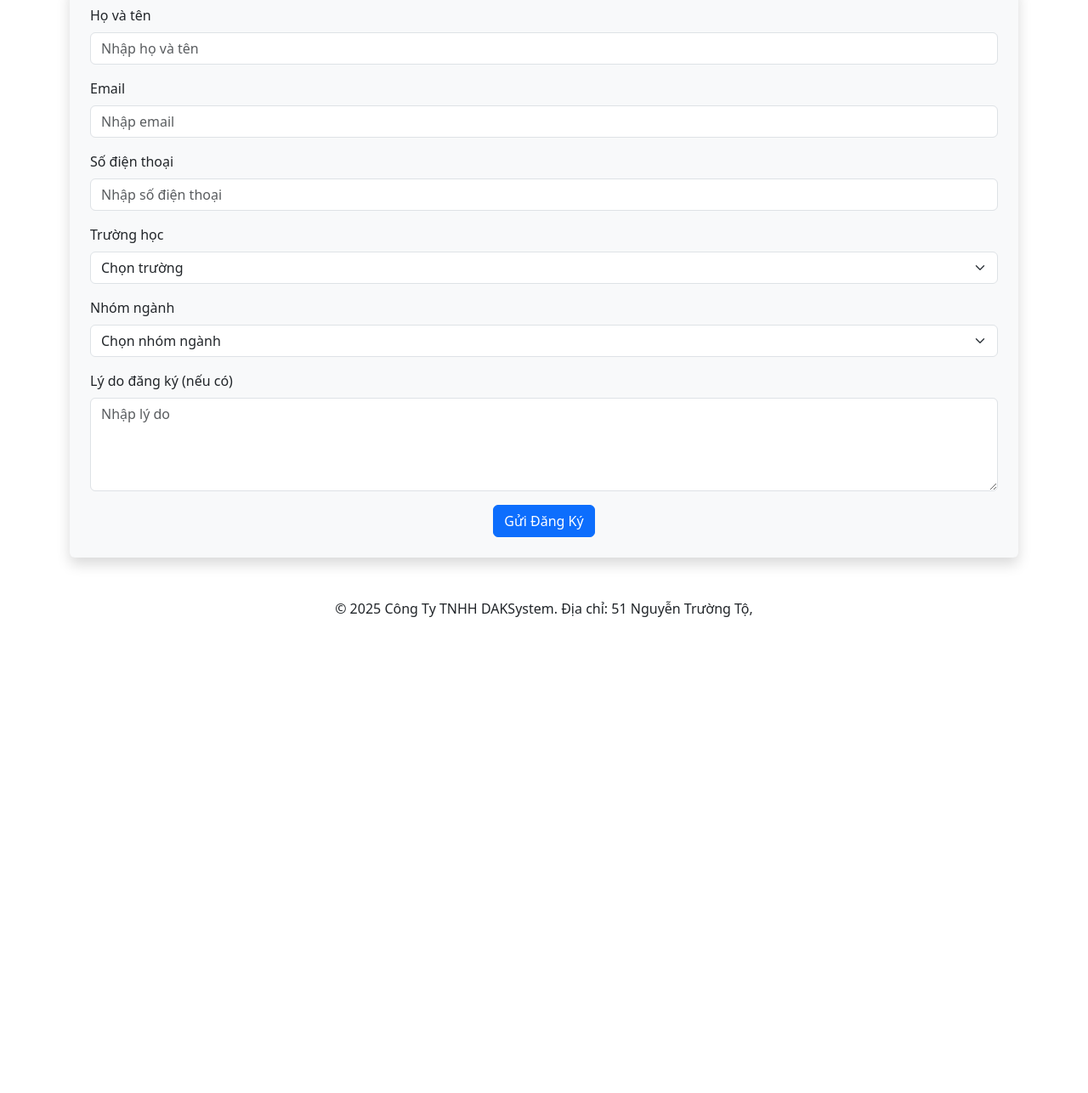
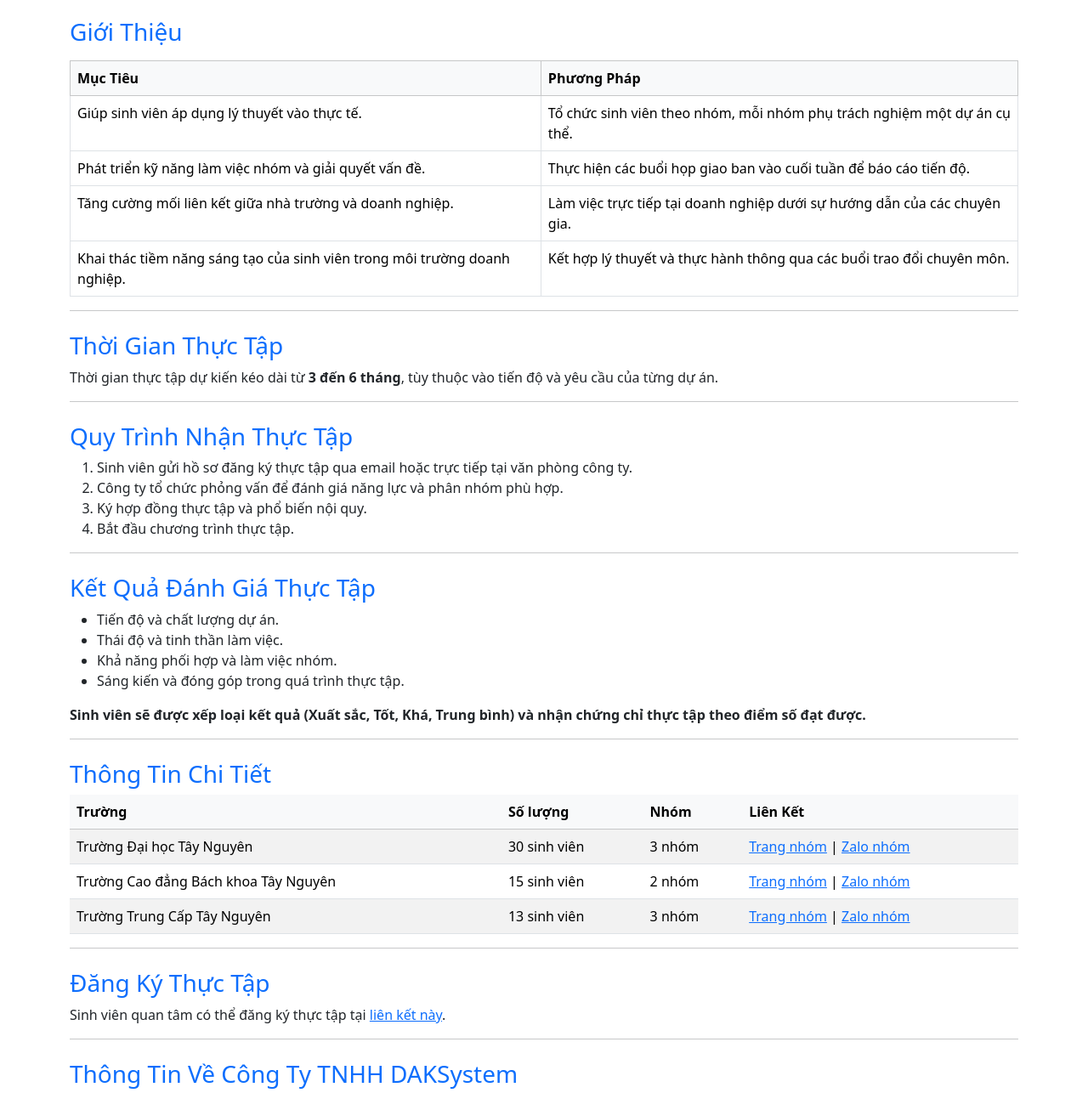
Before and after one commit to dak-system/ThucTap2025, a plain HTML site: page dang-ky-thuc-tap.html in a window 1280 px wide. Shown: the part 494-1780 px from the top of the page at 85% size. Before the commit the page ends 1238 px from the top, so only its background shows below. Drawn offline with nearby package versions, Linux system fonts and the light colour scheme.

Commit message:
Update dang-ky-thuc-tap.html

```diff
--- a/dang-ky-thuc-tap.html
+++ b/dang-ky-thuc-tap.html
@@ -1,61 +1,154 @@
 <!DOCTYPE html>
-<html lang="vi">
+<html lang="en">
 
 <head>
     <meta charset="UTF-8">
     <meta name="viewport" content="width=device-width, initial-scale=1.0">
-    <title>Form Đăng Ký Thực Tập - DAKSystem</title>
+    <title>Khóa Thực Tập Tại Công Ty TNHH DAKSystem</title>
     <link href="https://cdn.jsdelivr.net/npm/bootstrap@5.3.0-alpha1/dist/css/bootstrap.min.css" rel="stylesheet">
 </head>
 
 <body>
     <div class="container mt-5">
-        <div class="text-center mb-4">
+        <div class="text-center">
             <img src="https://yt3.googleusercontent.com/c11vVdLaaJx-FR9BfT1jmI2WrP9m7Vf_4InIXmbB4sHkuzX4KODj-Z9f9wccp2n3SEqe84DZgA=s160-c-k-c0x00ffffff-no-rj" alt="DAKSystem Logo" class="mb-4">
-            <h1>Đăng Ký Thực Tập</h1>
-            <p class="text-muted">Khóa 1 năm 2025</p>
+            <h1 class="mb-3">Khóa Thực Tập Tại Công Ty TNHH DAKSystem</h1>
+            <h2 class="text-muted">Khóa Thực Tập Sinh | Khóa 1 năm 2025</h2>
         </div>
 
-        <form action="/submit" method="POST" class="shadow p-4 bg-light rounded">
-            <div class="mb-3">
-                <label for="name" class="form-label">Họ và tên</label>
-                <input type="text" class="form-control" id="name" name="name" placeholder="Nhập họ và tên" required>
-            </div>
-            <div class="mb-3">
-                <label for="email" class="form-label">Email</label>
-                <input type="email" class="form-control" id="email" name="email" placeholder="Nhập email" required>
-            </div>
-            <div class="mb-3">
-                <label for="phone" class="form-label">Số điện thoại</label>
-                <input type="tel" class="form-control" id="phone" name="phone" placeholder="Nhập số điện thoại" required>
-            </div>
-            <div class="mb-3">
-                <label for="school" class="form-label">Trường học</label>
-                <select class="form-select" id="school" name="school" required>
-                    <option value="">Chọn trường</option>
-                    <option value="Đại học Tây Nguyên">Đại học Tây Nguyên</option>
-                    <option value="Cao đẳng Bách khoa Tây Nguyên">Cao đẳng Bách khoa Tây Nguyên</option>
-                    <option value="Trung Cấp Tây Nguyên">Trung Cấp Tây Nguyên</option>
-                </select>
-            </div>
-            <div class="mb-3">
-                <label for="group" class="form-label">Nhóm ngành</label>
-                <select class="form-select" id="group" name="group" required>
-                    <option value="">Chọn nhóm ngành</option>
-                    <option value="Công nghệ thông tin">Công nghệ thông tin</option>
-                    <option value="Kỹ thuật phần mềm">Kỹ thuật phần mềm</option>
-                    <option value="Hệ thống thông tin">Hệ thống thông tin</option>
-                </select>
-            </div>
-            <div class="mb-3">
-                <label for="message" class="form-label">Lý do đăng ký (nếu có)</label>
-                <textarea class="form-control" id="message" name="message" rows="4" placeholder="Nhập lý do"></textarea>
-            </div>
-            <div class="text-center">
-                <button type="submit" class="btn btn-primary">Gửi Đăng Ký</button>
-            </div>
-        </form>
+        <hr>
+
+        <section class="mt-4">
+            <h3 class="text-primary">Giới Thiệu</h3>
+            <table class="table table-bordered mt-3">
+                <thead class="table-light">
+                    <tr>
+                        <th>Mục Tiêu</th>
+                        <th>Phương Pháp</th>
+                    </tr>
+                </thead>
+                <tbody>
+                    <tr>
+                        <td>Giúp sinh viên áp dụng lý thuyết vào thực tế.</td>
+                        <td>Tổ chức sinh viên theo nhóm, mỗi nhóm phụ trách nghiệm một dự án cụ thể.</td>
+                    </tr>
+                    <tr>
+                        <td>Phát triển kỹ năng làm việc nhóm và giải quyết vấn đề.</td>
+                        <td>Thực hiện các buổi họp giao ban vào cuối tuần để báo cáo tiến độ.</td>
+                    </tr>
+                    <tr>
+                        <td>Tăng cường mối liên kết giữa nhà trường và doanh nghiệp.</td>
+                        <td>Làm việc trực tiếp tại doanh nghiệp dưới sự hướng dẫn của các chuyên gia.</td>
+                    </tr>
+                    <tr>
+                        <td>Khai thác tiềm năng sáng tạo của sinh viên trong môi trường doanh nghiệp.</td>
+                        <td>Kết hợp lý thuyết và thực hành thông qua các buổi trao đổi chuyên môn.</td>
+                    </tr>
+                </tbody>
+            </table>
+        </section>
+
+        <hr>
+
+        <section class="mt-4">
+            <h3 class="text-primary">Thời Gian Thực Tập</h3>
+            <p>Thời gian thực tập dự kiến kéo dài từ <strong>3 đến 6 tháng</strong>, tùy thuộc vào tiến độ và yêu cầu của từng dự án.</p>
+        </section>
+
+        <hr>
+
+        <section class="mt-4">
+            <h3 class="text-primary">Quy Trình Nhận Thực Tập</h3>
+            <ol>
+                <li>Sinh viên gửi hồ sơ đăng ký thực tập qua email hoặc trực tiếp tại văn phòng công ty.</li>
+                <li>Công ty tổ chức phỏng vấn để đánh giá năng lực và phân nhóm phù hợp.</li>
+                <li>Ký hợp đồng thực tập và phổ biến nội quy.</li>
+                <li>Bắt đầu chương trình thực tập.</li>
+            </ol>
+        </section>
+
+        <hr>
+
+        <section class="mt-4">
+            <h3 class="text-primary">Kết Quả Đánh Giá Thực Tập</h3>
+            <ul>
+                <li>Tiến độ và chất lượng dự án.</li>
+                <li>Thái độ và tinh thần làm việc.</li>
+                <li>Khả năng phối hợp và làm việc nhóm.</li>
+                <li>Sáng kiến và đóng góp trong quá trình thực tập.</li>
+            </ul>
+            <p><strong>Sinh viên sẽ được xếp loại kết quả (Xuất sắc, Tốt, Khá, Trung bình) và nhận chứng chỉ thực tập theo điểm số đạt được.</strong></p>
+        </section>
+
+        <hr>
+
+        <section class="mt-4">
+            <h3 class="text-primary">Thông Tin Chi Tiết</h3>
+            <table class="table table-striped">
+                <thead class="table-light">
+                    <tr>
+                        <th>Trường</th>
+                        <th>Số lượng</th>
+                        <th>Nhóm</th>
+                        <th>Liên Kết</th>
+                    </tr>
+                </thead>
+                <tbody>
+                    <tr>
+                        <td>Trường Đại học Tây Nguyên</td>
+                        <td>30 sinh viên</td>
+                        <td>3 nhóm</td>
+                        <td><a href="https://example.com/daihoctaynguyen">Trang nhóm</a> | <a href="https://zalo.me/example-daihoctaynguyen">Zalo nhóm</a></td>
+                    </tr>
+                    <tr>
+                        <td>Trường Cao đẳng Bách khoa Tây Nguyên</td>
+                        <td>15 sinh viên</td>
+                        <td>2 nhóm</td>
+                        <td><a href="https://example.com/caodangbachkhoa">Trang nhóm</a> | <a href="https://zalo.me/example-cdbachkhoa">Zalo nhóm</a></td>
+                    </tr>
+                    <tr>
+                        <td>Trường Trung Cấp Tây Nguyên</td>
+                        <td>13 sinh viên</td>
+                        <td>3 nhóm</td>
+                        <td><a href="https://example.com/trungcaptaynguyen">Trang nhóm</a> | <a href="https://zalo.me/example-tctaynguyen">Zalo nhóm</a></td>
+                    </tr>
+                </tbody>
+            </table>
+        </section>
+
+        <hr>
+
+        <section class="mt-4">
+            <h3 class="text-primary">Đăng Ký Thực Tập</h3>
+            <p>Sinh viên quan tâm có thể đăng ký thực tập tại <a href="https://example.com/dangkythuctap">liên kết này</a>.</p>
+        </section>
+
+        <hr>
+
+        <section class="mt-4">
+            <h3 class="text-primary">Thông Tin Về Công Ty TNHH DAKSystem</h3>
+            <ul>
+                <li><strong>Tên công ty:</strong> Công Ty TNHH DAKSystem</li>
+                <li><strong>Địa chỉ:</strong> 51 Nguyễn Trường Tộ, TP. BMT, Việt Nam</li>
+                <li><strong>Email:</strong> <a href="mailto:contact@daksystem.net">contact@daksystem.net</a></li>
+                <li><strong>Số điện thoại:</strong> 07-7228-7228</li>
+                <li><strong>Website:</strong> <a href="https://daksystem.net">daksystem.net</a></li>
+            </ul>
+
+            <h4 class="mt-3">Mạng Xã Hội</h4>
+            <ul>
+                <li><a href="https://facebook.com/daksystem">Facebook</a></li>
+                <li><a href="https://linkedin.com/company/daksystem">LinkedIn</a></li>
+                <li><a href="https://daksystem.net">Website</a></li>
+            </ul>
+        </section>
+
+        <footer class="text-center mt-5">
+            <p>&copy; 2025 Công Ty TNHH DAKSystem. All rights reserved.</p>
+        </footer>
     </div>
 
-    <footer class="text-center mt-5">
-        <p>&copy; 2025 Công Ty TNHH DAKSystem. Địa chỉ: 51 Nguyễn Trường Tộ,
+    <script src="https://cdn.jsdelivr.net/npm/bootstrap@5.3.0-alpha1/dist/js/bootstrap.bundle.min.js"></script>
+</body>
+
+</html>
```
